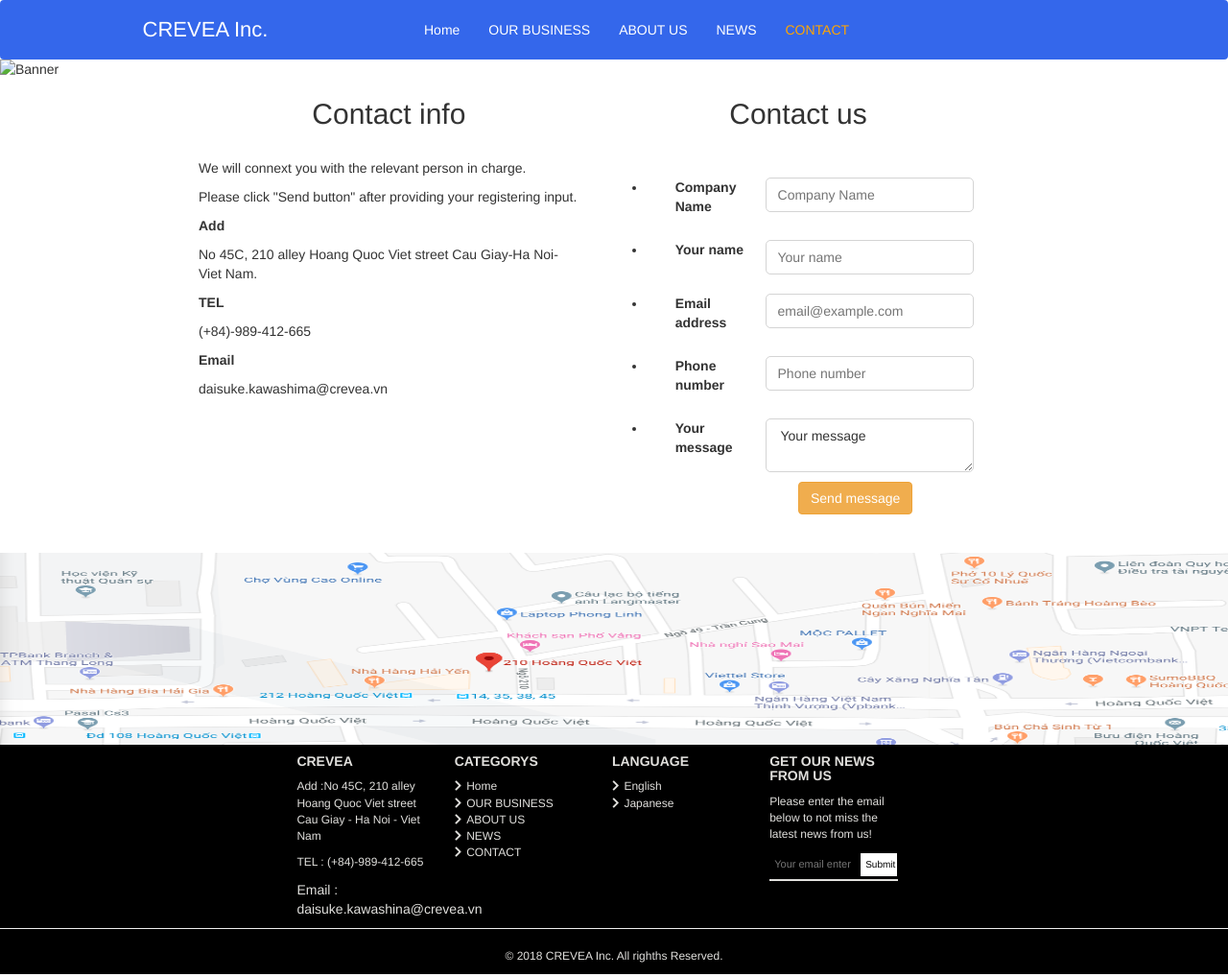
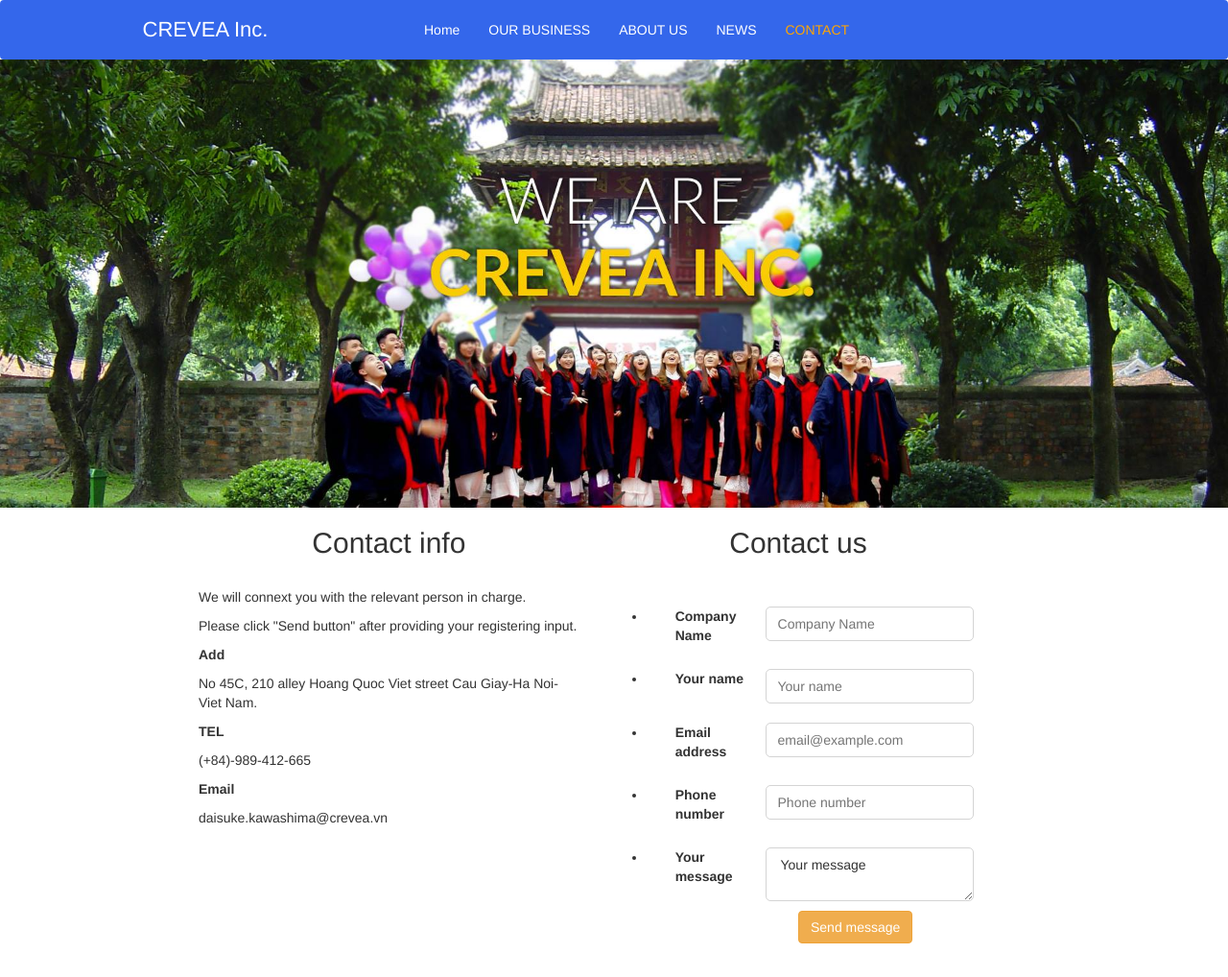
Before and after one commit to thienan2444/crevea-fx06798, a plain HTML site: page contact.html in a window 1280 px wide. Shown: the top 1018 px of the page at 96% size. Drawn offline with nearby package versions, Linux system fonts and the light colour scheme; the site is published under a folder, as on GitHub Pages, so addresses that start at the root find nothing; some icons are missing.

Commit message:
Update contact.html

```diff
--- a/contact.html
+++ b/contact.html
@@ -31,7 +31,7 @@
         </ul>
         </div>
     </nav>
-     <img src="/pictures/Banner.jpg" width="100%" alt="Banner" class="img-responsive">
+     <img src="pictures/Banner.jpg" width="100%" alt="Banner" class="img-responsive">
      <!--------Contact----->
 <div class="container-fluid">
     <div class="row">
```
